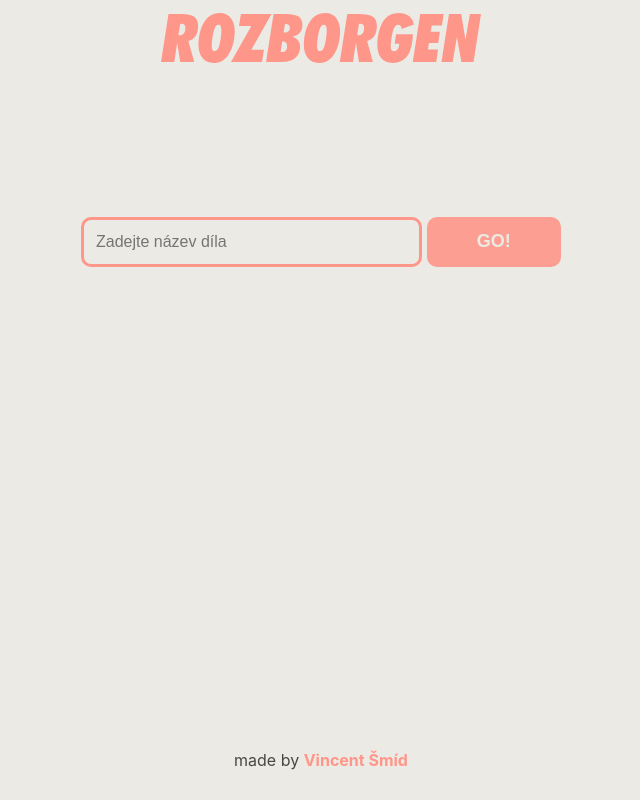
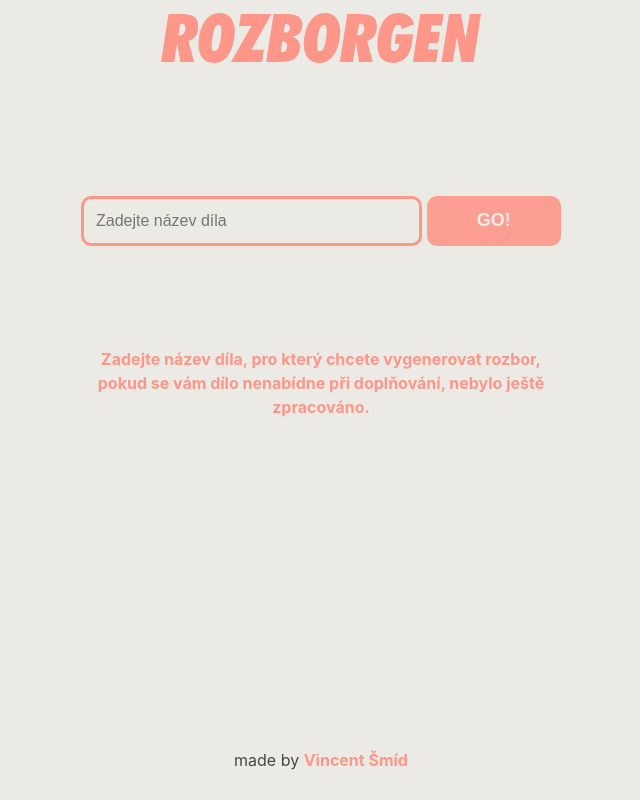
Before and after one commit to Von-Schmidt/rozborgen, a SvelteKit app: page / in a window 1280 px wide. Shown: the whole page, without its empty margins (319-959 px from the left). Built offline with nearby package versions, Linux system fonts and the light colour scheme; a web font is replaced by a local one.

Commit message:
UI changes
Added an explanation text box to the +page.svelte

```diff
--- a/src/routes/+layout.svelte
+++ b/src/routes/+layout.svelte
@@ -8,6 +8,12 @@
 
 	<main>
 		<slot />
+		<div class="explanationwrapper">
+			<div class="explanation">
+				<p class="explanationtext">Zadejte název díla, pro který chcete vygenerovat rozbor, pokud se vám dílo nenabídne při doplňování, nebylo ještě zpracováno.</p>
+			</div>
+		</div>
+
 	</main>
 
 	<footer>
@@ -32,6 +38,28 @@
         box-sizing: border-box;
     }
 
+	.explanation {
+		display: flex;
+		justify-content: center;
+		align-items: center;
+        max-width: 30rem;
+        margin: 0 auto;
+		flex-direction: column;
+	}
+
+	.explanationtext {
+		font-weight: bold;
+		color: var(--color-theme-1);
+		word-wrap: break-word;
+		width: 100%;
+		text-align: center;
+	}
+
+	.explanationwrapper {
+		display: flex;
+		justify-content: center;
+	}
+
     footer {
 		display: flex;
 		flex-direction: column;
```
